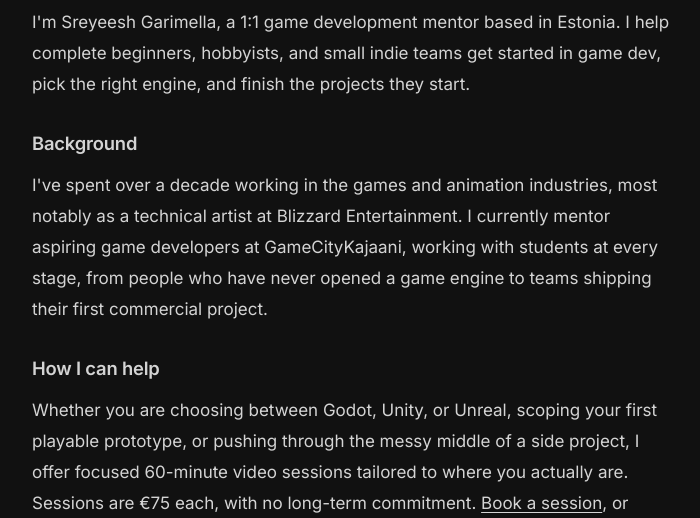
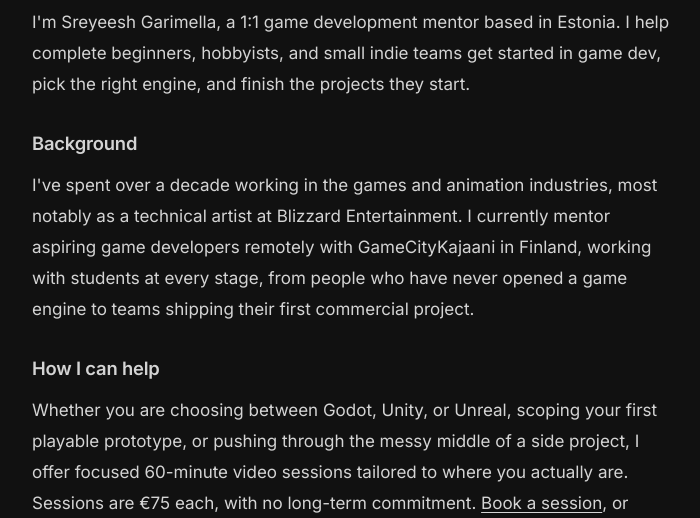
Before and after one commit to Sreyeesh/mentor-site, a Flask app: page /about/ in a window 1280 px wide. Shown: the part 318-836 px from the top of the page, without its empty margins (278-978 px from the left). Run offline with Flask 3, Linux system fonts and the light colour scheme.

Commit message:
fix(about): address review feedback — clarify remote, trim meta, use site_links

```diff
--- a/templates/about.html
+++ b/templates/about.html
@@ -1,7 +1,7 @@
 {% extends 'base.html' %}
 
 {% block title %}About | Game Dev Mentor — {{ config.name }}{% endblock %}
-{% block meta_description %}{{ config.name }} offers 1:1 game development mentoring for beginners, hobbyists, and indie teams. Industry experience at Blizzard Entertainment, currently mentoring at GameCityKajaani.{% endblock %}
+{% block meta_description %}1:1 game development mentoring for beginners, hobbyists, and indie teams. Blizzard Entertainment alumni, currently mentoring at GameCityKajaani.{% endblock %}
 
 {% block content %}
 <article class="about-page">
@@ -26,9 +26,9 @@
         <p>
             I've spent over a decade working in the games and animation industries,
             most notably as a technical artist at Blizzard Entertainment. I currently
-            mentor aspiring game developers at GameCityKajaani, working with students
-            at every stage, from people who have never opened a game engine to teams
-            shipping their first commercial project.
+            mentor aspiring game developers remotely with GameCityKajaani in Finland,
+            working with students at every stage, from people who have never opened a
+            game engine to teams shipping their first commercial project.
         </p>
 
         <h2>How I can help</h2>
@@ -37,7 +37,7 @@
             first playable prototype, or pushing through the messy middle of a side
             project, I offer focused 60-minute video sessions tailored to where you
             actually are. Sessions are €75 each, with no long-term commitment.
-            <a href="/">Book a session</a>, or email
+            <a href="{{ site_links.home }}">Book a session</a>, or email
             <a href="mailto:{{ config.email }}">{{ config.email }}</a> if you have
             questions first.
         </p>
```
